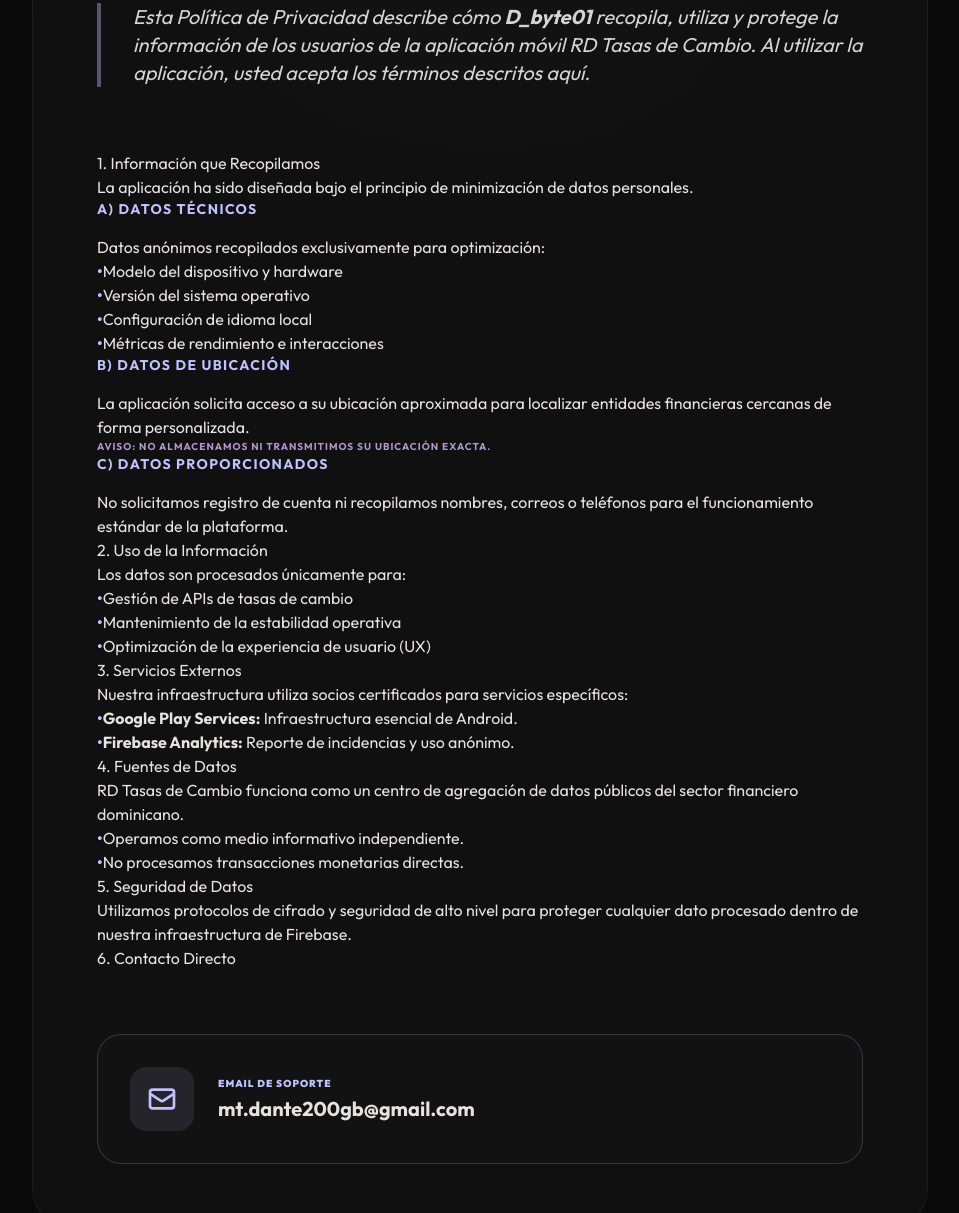
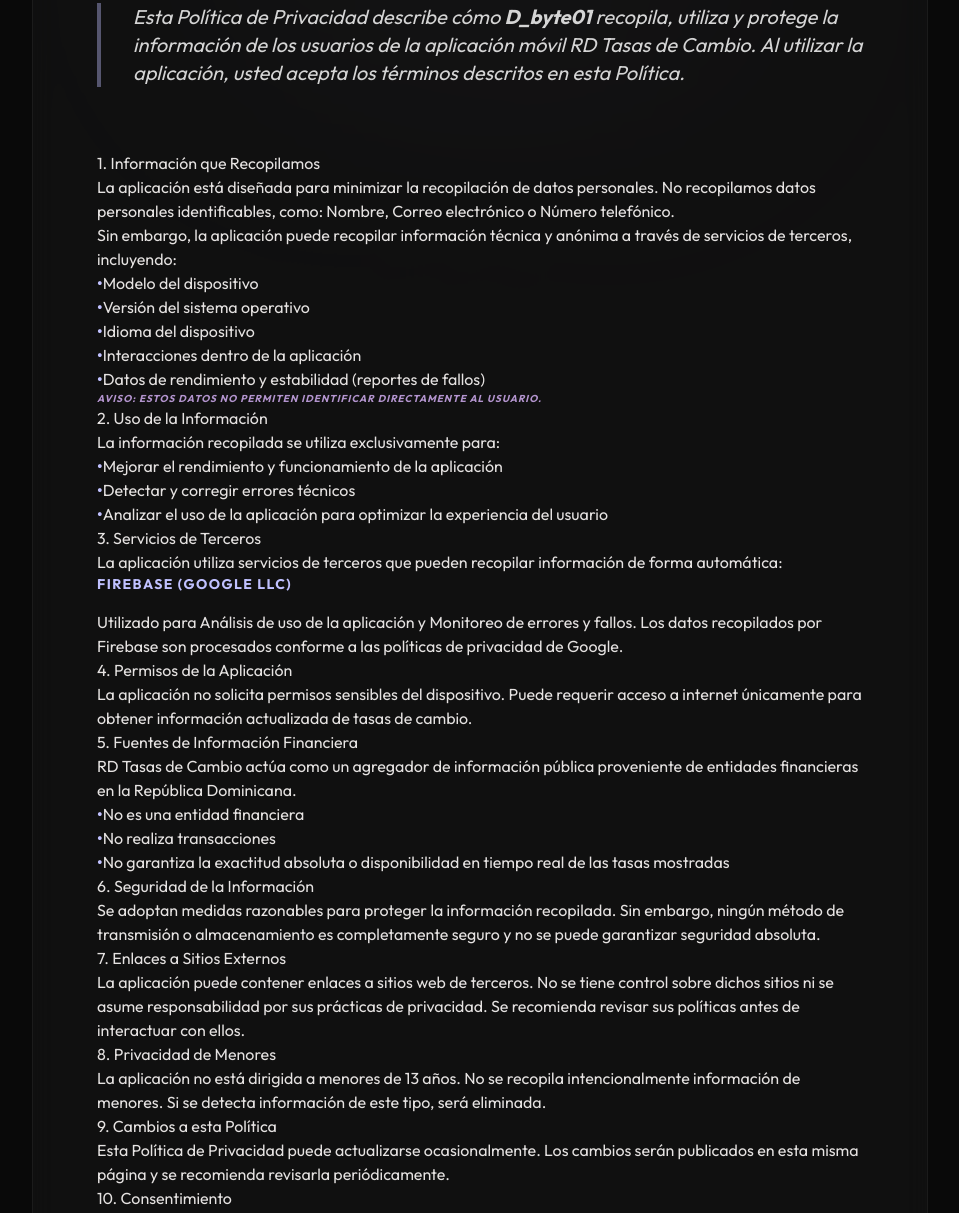
Before and after one commit to Dante150GB/legal, a plain HTML site: page politica-privacidad.html in a window 1280 px wide. Shown: the part 442-1655 px from the top of the page, without its empty margins (160-1119 px from the left). Drawn offline with nearby package versions, Linux system fonts and the light colour scheme.

Commit message:
Actualización de contenido de Política de Privacidad

```diff
--- a/politica-privacidad.html
+++ b/politica-privacidad.html
@@ -74,58 +74,67 @@
             <h1 class="text-5xl md:text-7xl font-black tracking-tighter uppercase mb-6">
                 Política de <span class="text-gradient">Privacidad</span>
             </h1>
-            <p class="text-neutral-500 font-mono text-xs uppercase tracking-widest bg-primary/5 inline-block px-4 py-1 rounded">V6 • Actualizado: 20 Mar 2026</p>
+            <p class="text-neutral-500 font-mono text-xs uppercase tracking-widest bg-primary/5 inline-block px-4 py-1 rounded">RD Tasas de Cambio • Última actualización: 20 de marzo de 2026</p>
         </header>
 
         <!-- Content Card -->
         <div class="glass-card p-10 md:p-16 rounded-[40px] shadow-2xl policy-container">
-            <p class="text-lg md:text-xl text-neutral-300 font-medium leading-relaxed italic border-l-4 border-primary/40 pl-8 mb-16">Esta Política de Privacidad describe cómo <strong>D_byte01</strong> recopila, utiliza y protege la información de los usuarios de la aplicación móvil RD Tasas de Cambio. Al utilizar la aplicación, usted acepta los términos descritos aquí.</p>
+            <p class="text-lg md:text-xl text-neutral-300 font-medium leading-relaxed italic border-l-4 border-primary/40 pl-8 mb-16">
+                Esta Política de Privacidad describe cómo <strong>D_byte01</strong> recopila, utiliza y protege la información de los usuarios de la aplicación móvil RD Tasas de Cambio. Al utilizar la aplicación, usted acepta los términos descritos en esta Política.
+            </p>
 
             <h2>1. Información que Recopilamos</h2>
-            <p>La aplicación ha sido diseñada bajo el principio de minimización de datos personales.</p>
+            <p>La aplicación está diseñada para minimizar la recopilación de datos personales. No recopilamos datos personales identificables, como: Nombre, Correo electrónico o Número telefónico.</p>
+            <p>Sin embargo, la aplicación puede recopilar información técnica y anónima a través de servicios de terceros, incluyendo:</p>
+            <ul>
+                <li>Modelo del dispositivo</li>
+                <li>Versión del sistema operativo</li>
+                <li>Idioma del dispositivo</li>
+                <li>Interacciones dentro de la aplicación</li>
+                <li>Datos de rendimiento y estabilidad (reportes de fallos)</li>
+            </ul>
+            <p class="text-secondary/80 font-bold uppercase text-[10px] tracking-widest italic">Aviso: Estos datos no permiten identificar directamente al usuario.</p>
 
-            <h3 class="text-primary font-bold mb-4 uppercase text-sm tracking-widest">a) Datos Técnicos</h3>
-            <p>Datos anónimos recopilados exclusivamente para optimización:</p>
+            <h2>2. Uso de la Información</h2>
+            <p>La información recopilada se utiliza exclusivamente para:</p>
             <ul>
-                <li>Modelo del dispositivo y hardware</li>
-                <li>Versión del sistema operativo</li>
-                <li>Configuración de idioma local</li>
-                <li>Métricas de rendimiento e interacciones</li>
+                <li>Mejorar el rendimiento y funcionamiento de la aplicación</li>
+                <li>Detectar y corregir errores técnicos</li>
+                <li>Analizar el uso de la aplicación para optimizar la experiencia del usuario</li>
             </ul>
 
-            <h3 class="text-primary font-bold mb-4 uppercase text-sm tracking-widest">b) Datos de Ubicación</h3>
-            <p>La aplicación solicita acceso a su ubicación aproximada para localizar entidades financieras cercanas de forma personalizada.</p>
-            <p class="text-secondary/80 font-bold uppercase text-[10px] tracking-widest">Aviso: No almacenamos ni transmitimos su ubicación exacta.</p>
+            <h2>3. Servicios de Terceros</h2>
+            <p>La aplicación utiliza servicios de terceros que pueden recopilar información de forma automática:</p>
+            <h3 class="text-primary font-bold mb-4 uppercase text-sm tracking-widest">Firebase (Google LLC)</h3>
+            <p>Utilizado para Análisis de uso de la aplicación y Monitoreo de errores y fallos. Los datos recopilados por Firebase son procesados conforme a las políticas de privacidad de Google.</p>
 
-            <h3 class="text-primary font-bold mb-4 uppercase text-sm tracking-widest">c) Datos Proporcionados</h3>
-            <p>No solicitamos registro de cuenta ni recopilamos nombres, correos o teléfonos para el funcionamiento estándar de la plataforma.</p>
+            <h2>4. Permisos de la Aplicación</h2>
+            <p>La aplicación no solicita permisos sensibles del dispositivo. Puede requerir acceso a internet únicamente para obtener información actualizada de tasas de cambio.</p>
 
-            <h2>2. Uso de la Información</h2>
-            <p>Los datos son procesados únicamente para:</p>
+            <h2>5. Fuentes de Información Financiera</h2>
+            <p>RD Tasas de Cambio actúa como un agregador de información pública proveniente de entidades financieras en la República Dominicana.</p>
             <ul>
-                <li>Gestión de APIs de tasas de cambio</li>
-                <li>Mantenimiento de la estabilidad operativa</li>
-                <li>Optimización de la experiencia de usuario (UX)</li>
+                <li>No es una entidad financiera</li>
+                <li>No realiza transacciones</li>
+                <li>No garantiza la exactitud absoluta o disponibilidad en tiempo real de las tasas mostradas</li>
             </ul>
 
-            <h2>3. Servicios Externos</h2>
-            <p>Nuestra infraestructura utiliza socios certificados para servicios específicos:</p>
-            <ul>
-                <li><strong>Google Play Services:</strong> Infraestructura esencial de Android.</li>
-                <li><strong>Firebase Analytics:</strong> Reporte de incidencias y uso anónimo.</li>
-            </ul>
+            <h2>6. Seguridad de la Información</h2>
+            <p>Se adoptan medidas razonables para proteger la información recopilada. Sin embargo, ningún método de transmisión o almacenamiento es completamente seguro y no se puede garantizar seguridad absoluta.</p>
 
-            <h2>4. Fuentes de Datos</h2>
-            <p>RD Tasas de Cambio funciona como un centro de agregación de datos públicos del sector financiero dominicano.</p>
-            <ul>
-                <li>Operamos como medio informativo independiente.</li>
-                <li>No procesamos transacciones monetarias directas.</li>
-            </ul>
+            <h2>7. Enlaces a Sitios Externos</h2>
+            <p>La aplicación puede contener enlaces a sitios web de terceros. No se tiene control sobre dichos sitios ni se asume responsabilidad por sus prácticas de privacidad. Se recomienda revisar sus políticas antes de interactuar con ellos.</p>
 
-            <h2>5. Seguridad de Datos</h2>
-            <p>Utilizamos protocolos de cifrado y seguridad de alto nivel para proteger cualquier dato procesado dentro de nuestra infraestructura de Firebase.</p>
+            <h2>8. Privacidad de Menores</h2>
+            <p>La aplicación no está dirigida a menores de 13 años. No se recopila intencionalmente información de menores. Si se detecta información de este tipo, será eliminada.</p>
 
-            <h2>6. Contacto Directo</h2>
+            <h2>9. Cambios a esta Política</h2>
+            <p>Esta Política de Privacidad puede actualizarse ocasionalmente. Los cambios serán publicados en esta misma página y se recomienda revisarla periódicamente.</p>
+
+            <h2>10. Consentimiento</h2>
+            <p>Al utilizar la aplicación, usted acepta esta Política de Privacidad y el tratamiento de la información conforme a lo descrito.</p>
+
+            <h2>11. Contacto Directo</h2>
             <div class="glass-card p-8 rounded-3xl mt-16 flex items-center gap-6 border border-primary/20">
                 <div class="w-16 h-16 rounded-2xl bg-primary/10 flex items-center justify-center text-primary group transition-transform">
                     <svg xmlns="http://www.w3.org/2000/svg" class="h-8 w-8" fill="none" viewBox="0 0 24 24" stroke="currentColor"><path stroke-linecap="round" stroke-linejoin="round" stroke-width="2" d="M3 8l7.89 5.26a2 2 0 002.22 0L21 8M5 19h14a2 2 0 002-2V7a2 2 0 00-2-2H5a2 2 0 00-2 2v10a2 2 0 002 2z" /></svg>
```
